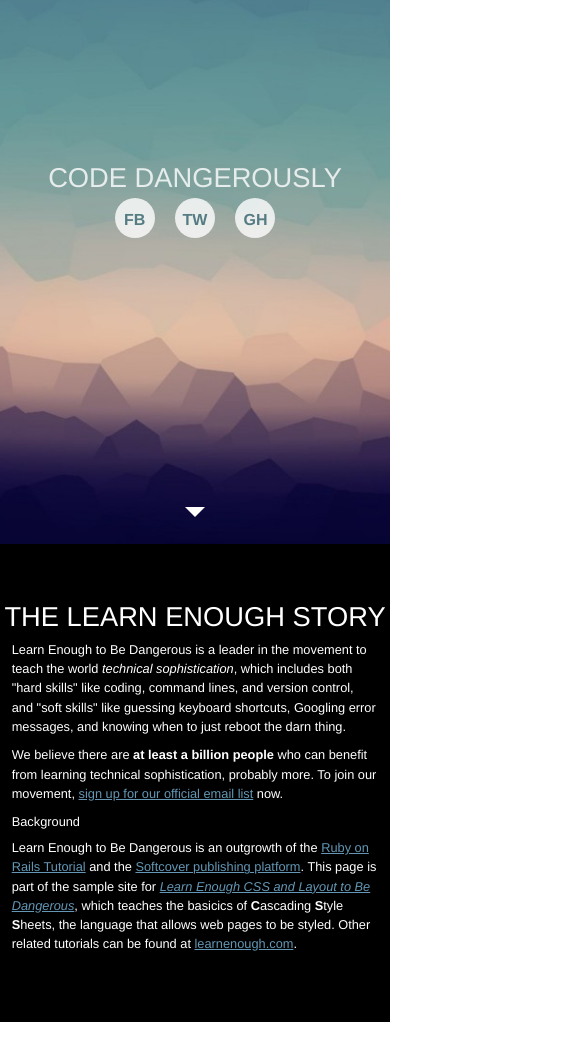
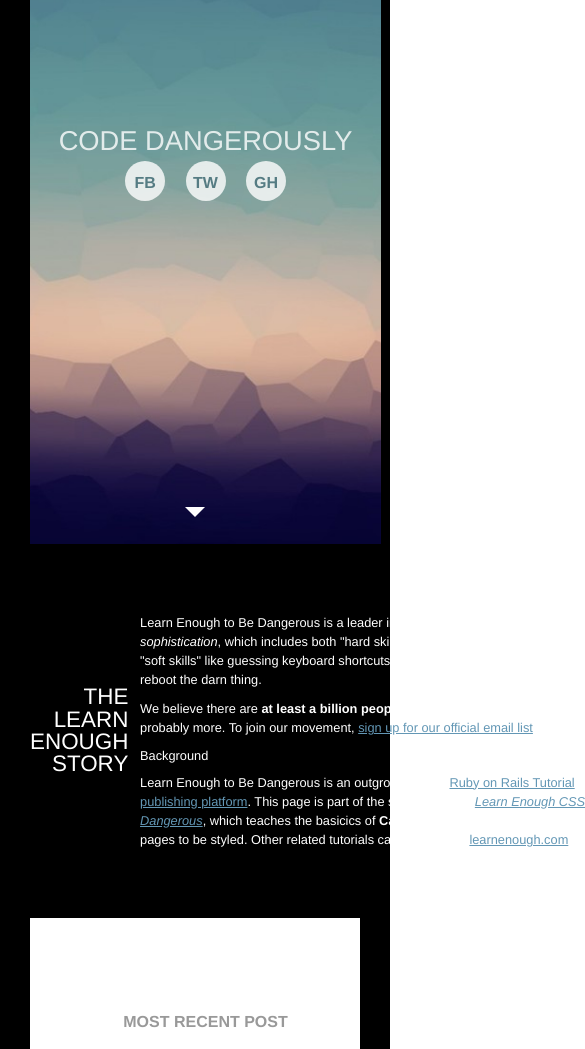
Before and after one commit to 3xme/3xme.github.io, a plain HTML site: page _site/index.html in a window 390 px wide. Shown: the part 300-1349 px from the top of the page, 585 px wide, since content can reach past the window. Drawn offline with Linux system fonts and the light colour scheme.

```diff
--- a/_site/css/main.css
+++ b/_site/css/main.css
@@ -241,7 +241,7 @@
     text-align: center;
     text-transform: uppercase;
     top: 50%;
-    transform: translate(0 -50%);
+    transform: translate(0, -50%);
 }
 
 .hero-content h1 {
@@ -500,7 +500,7 @@
 }
 
 .home-section h4 {
-    margin-bottm: 1.5rem;
+    margin-bottom: 1.5rem;
     text-align: center;
 }
 
@@ -528,7 +528,7 @@
 
 .callout-title {
     flex: 1;
-    post-aside font-size: 5.75vw;
+    font-size: 5.75vw;
     text-align: right;
     text-transform: uppercase;
 }
@@ -539,7 +539,7 @@
     font-size: 0.8rem;
 }
 
-@media (max-width: 800px) {
+@media (max-width: 300px) {
     html {
         box-shadow: none;
         padding: 0;
--- a/css/main.css
+++ b/css/main.css
@@ -241,7 +241,7 @@
     text-align: center;
     text-transform: uppercase;
     top: 50%;
-    transform: translate(0 -50%);
+    transform: translate(0, -50%);
 }
 
 .hero-content h1 {
@@ -500,7 +500,7 @@
 }
 
 .home-section h4 {
-    margin-bottm: 1.5rem;
+    margin-bottom: 1.5rem;
     text-align: center;
 }
 
@@ -528,7 +528,7 @@
 
 .callout-title {
     flex: 1;
-    post-aside font-size: 5.75vw;
+    font-size: 5.75vw;
     text-align: right;
     text-transform: uppercase;
 }
@@ -539,7 +539,7 @@
     font-size: 0.8rem;
 }
 
-@media (max-width: 800px) {
+@media (max-width: 300px) {
     html {
         box-shadow: none;
         padding: 0;
```
